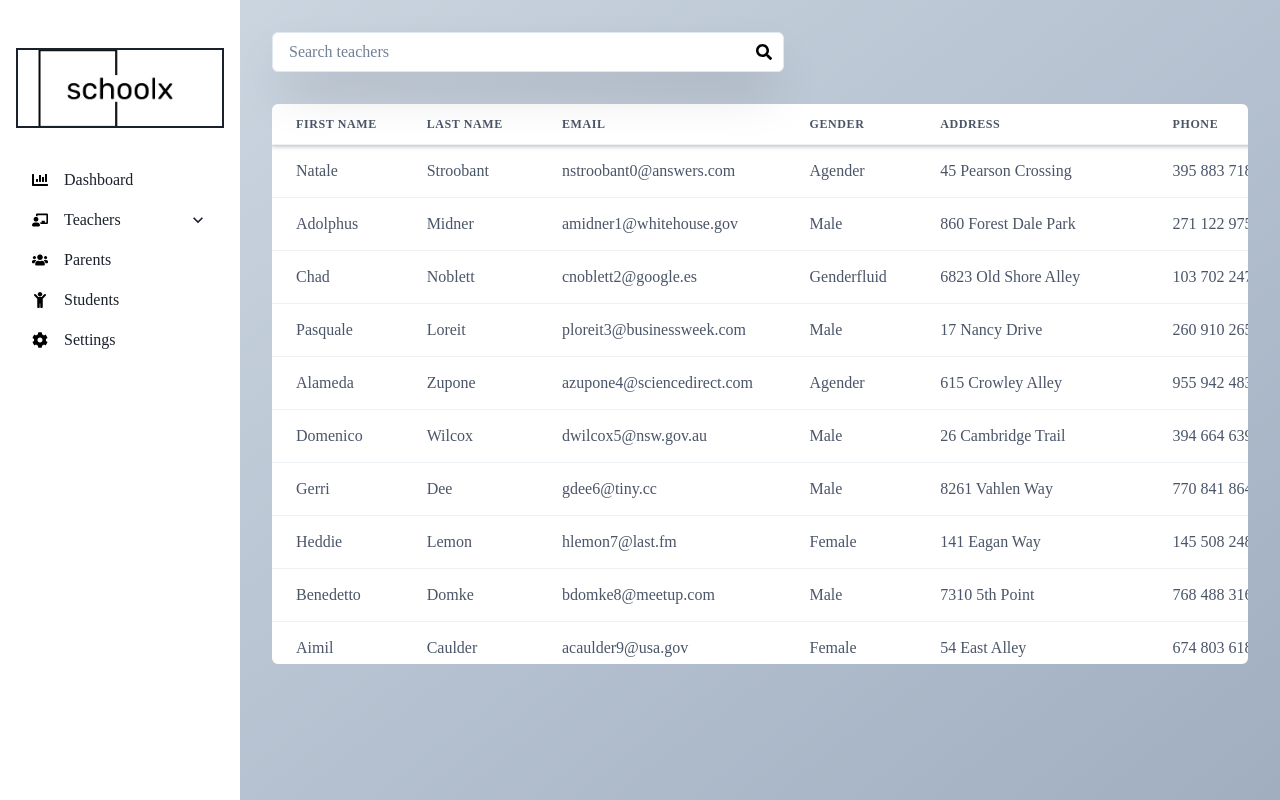
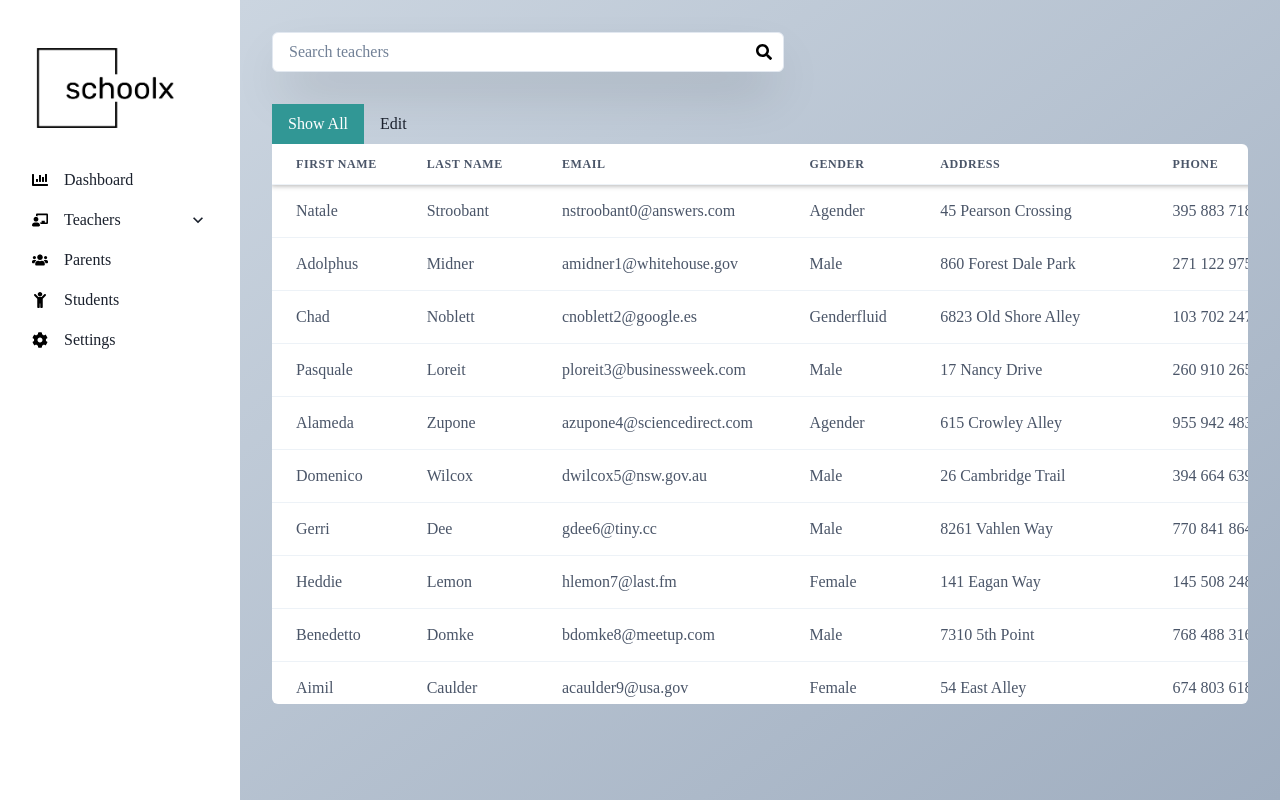
Before and after one commit to feeltrig/Schoolx, a Next.js app: page /teachers in a window 1280 px wide. Built offline with nearby package versions, Linux system fonts and the light colour scheme.

Commit message:
table edit wip

```diff
--- a/components/CustomTable/CustomTable.jsx
+++ b/components/CustomTable/CustomTable.jsx
@@ -1,8 +1,13 @@
 import {
+  Box,
+  Checkbox,
   Skeleton,
   Stack,
+  Tab,
   Table,
   TableContainer,
+  TabList,
+  Tabs,
   Tbody,
   Td,
   Th,
@@ -11,25 +16,43 @@ import {
 } from "@chakra-ui/react";
 import {arrayFromLength} from "../../Funtions/dataFunctions";
 import CustomNoData from "../CustomNoData/CustomNoData";
+import CustomTableSkeleton from "./CustomTableSkeleton";
 
 export default function CustomTable(props) {
   // table headers
-  const {headers, onClick, data, customData, customTableStyles, isLoading} =
-    props;
+  const {
+    headers,
+    onClick,
+    data,
+    customData,
+    customTableStyles,
+    isLoading,
+    isEditing,
+    handleTabToggle,
+  } = props;
 
   const skeletonLines = 6;
 
   return (
     <>
+      <Box my={"2rem"}>
+        <Tabs onChange={handleTabToggle} isManual variant="unstyled">
+          <TabList>
+            <Tab _selected={{color: "white", bg: "teal.500"}}>Show All</Tab>
+            <Tab _selected={{color: "white", bg: "teal.500"}}>Edit</Tab>
+          </TabList>
+        </Tabs>
         <TableContainer
-        overflowY={(data && data.length < 1) || isLoading ? "hidden" : "scroll"}
+          overflowY={
+            (data && data.length < 1) || isLoading ? "hidden" : "scroll"
+          }
           bg={"white"}
           maxH={data && data.length < 1 ? "max-content" : "35rem"}
-        my={"2rem"}
           color="gray.600"
           scrollBehavior={"smooth"}
           customTableStyles={customTableStyles}
           borderRadius={"md"}
+          borderTopLeftRadius={0}
           sx={{
             "&::-webkit-scrollbar": {
               width: "0px",
@@ -45,7 +68,12 @@ export default function CustomTable(props) {
             },
           }}
         >
+
+          {/* loading state */}
           {isLoading ? (
+            <CustomTableSkeleton skeletonLines={skeletonLines} />
+          ) : (
+
             <Table variant="simple">
               <Thead>
                 <Tr
@@ -56,31 +84,11 @@ export default function CustomTable(props) {
                     color: "black",
                   }}
                 >
-                <Th key={""}>{""}</Th>
-              </Tr>
-            </Thead>
-            {/* loading skeleton */}
-            <Stack>
-              {arrayFromLength(skeletonLines).map((item) => (
-                <Tr>
-                  <Skeleton>
-                    <Td>{"aw"}</Td>
-                  </Skeleton>
-                </Tr>
-              ))}
-            </Stack>
-          </Table>
-        ) : (
-          <Table variant="simple">
-            <Thead>
-              <Tr
-                style={{
-                  background: "gray.200",
-                  fontWeight: 900,
-                  boxShadow: "0 0 5px 1px rgba(0,0,0,0.3)",
-                  color: "black",
-                }}
-              >
+                  {isEditing && (
+                    <Th>
+                      <Checkbox defaultChecked></Checkbox>
+                    </Th>
+                  )}
                   {headers.map((header, headerIndex) => (
                     <Th key={headerIndex}>{header.replaceAll("_", " ")}</Th>
                   ))}
@@ -98,6 +106,11 @@ export default function CustomTable(props) {
                       }}
                       onClick={() => onClick && onClick(teacher)}
                     >
+                      {isEditing && (
+                        <Td>
+                          <Checkbox defaultChecked></Checkbox>
+                        </Td>
+                      )}
                       {headers.map((header, headerIndex) => (
                         <Td key={headerIndex}>{teacher[header]}</Td>
                       ))}
@@ -138,6 +151,7 @@ export default function CustomTable(props) {
             }}
           />
         )}
+      </Box>
     </>
   );
 }
--- /dev/null
+++ b/components/CustomTable/CustomTableSkeleton.jsx
@@ -0,0 +1,34 @@
+import {Skeleton, Stack, Table, Td, Th, Thead, Tr} from "@chakra-ui/react";
+import {arrayFromLength} from "../../Funtions/dataFunctions";
+
+const CustomTableSkeleton = (props) => {
+  const {skeletonLines} = props;
+  return (
+    <Table variant="simple">
+      <Thead>
+        <Tr
+          style={{
+            background: "gray.200",
+            fontWeight: 900,
+            boxShadow: "0 0 5px 1px rgba(0,0,0,0.3)",
+            color: "black",
+          }}
+        >
+          <Th key={""}>{""}</Th>
+        </Tr>
+      </Thead>
+      {/* loading skeleton */}
+      <Stack>
+        {arrayFromLength(skeletonLines).map((item) => (
+          <Tr>
+            <Skeleton>
+              <Td>{"aw"}</Td>
+            </Skeleton>
+          </Tr>
+        ))}
+      </Stack>
+    </Table>
+  );
+};
+
+export default CustomTableSkeleton;
--- a/components/Sidebar/Sidebar.js
+++ b/components/Sidebar/Sidebar.js
@@ -42,14 +42,13 @@ const Sidebar = (props) => {
     <Show breakpoint="(min-width: 880px)">
       <Container w={"15rem"} sx={containerStyle}>
         <Box
-          border={"2px solid"}
           h={"5rem"}
           my={"1rem"}
           style={{width: "100%", position: "relative"}}
         >
           <Image
             src={profilePic}
-            alt="Picture of the author"
+            alt="school logo"
             layout="fill"
             objectFit="cover"
           />
--- a/pages/teachers.jsx
+++ b/pages/teachers.jsx
@@ -25,6 +25,16 @@ export default function Teachers() {
   const [teachers, setteachers] = useState([]);
   const [searchText, setSearchText] = useState("");
   const [isLoading, setIsLoading] = useState(false);
+  const [isEditing, setisEditing] = useState(false);
+
+  // handle activate editing
+  const toggleEditOn = (state) => {
+    setisEditing((p) => state);
+  };
+
+  const handleTabToggle = (e) => {
+    e === 1 ? toggleEditOn(true) : toggleEditOn(false);
+  };
 
   // get teachers from api
   useEffect(() => {
@@ -85,6 +95,8 @@ export default function Teachers() {
         noDataHeight={"20rem"}
         customTableStyles={{boxShadow: "0 0 20px 2px rgba(0,0,0,0.1)"}}
         isLoading={isLoading}
+        isEditing={isEditing}
+        handleTabToggle={handleTabToggle}
       />
     </Container>
   );
```
Lines whose indentation alone changed are shown as unchanged.
